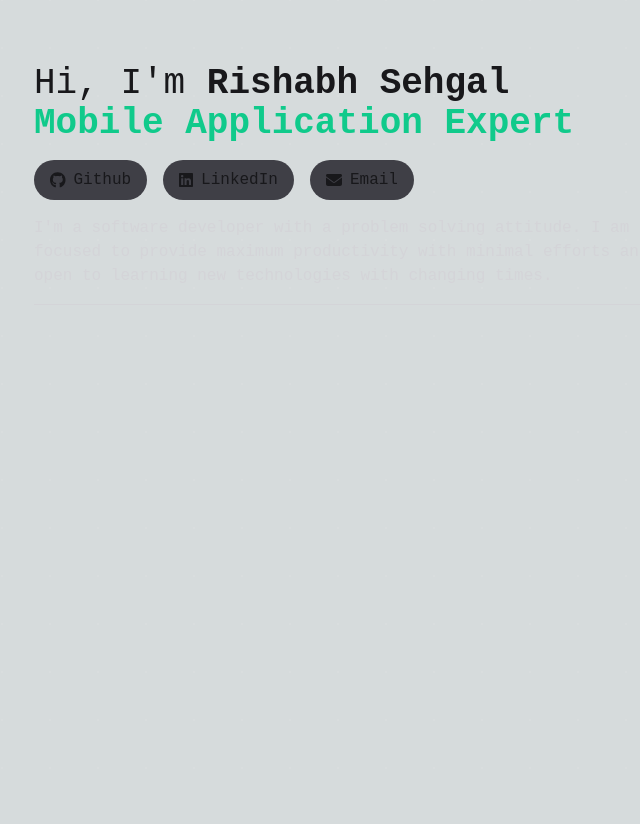
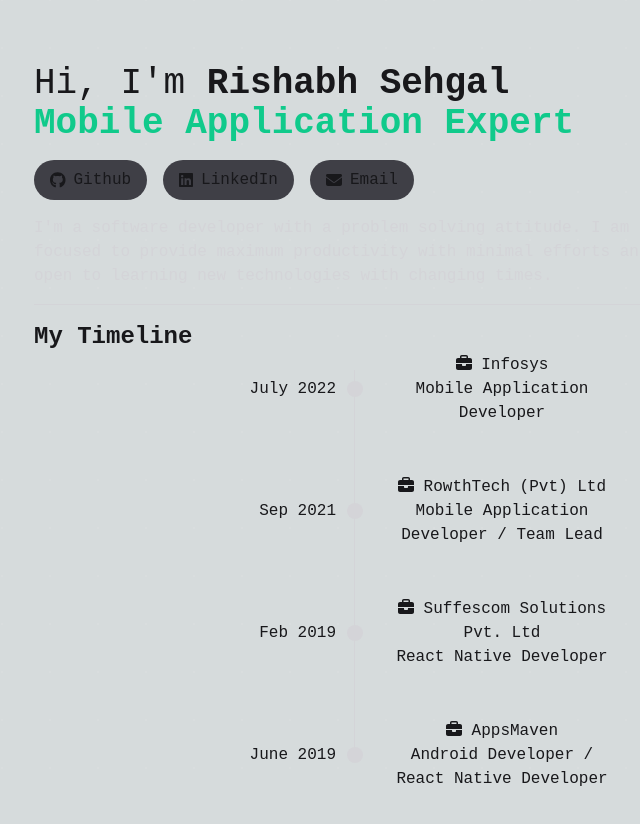
Before and after one commit to sehgalrishabh/sehgalrishabh.github.io, a Next.js app: page / in a window 1280 px wide. Shown: the top 824 px of the page, without its empty margins (286-926 px from the left). Before the commit the page ends 800 px from the top, so only its background shows below. Built offline with nearby package versions, Linux system fonts and the light colour scheme; a web font is replaced by a local one.

Commit message:
feat: added timeline

```diff
--- a/src/app/globals.css
+++ b/src/app/globals.css
@@ -4,40 +4,34 @@
 @tailwind utilities;
 
 :root {
-  --foreground-rgb: 24, 24, 27;
-  --background-start-rgb: 214, 219, 220;
-  --background-end-rgb: 255, 255, 255;
+  --foreground-rgb: rgb(24, 24, 27);
+  --background-start-rgb: rgb(214, 219, 220);
+  --background-end-rgb: rgb(255, 255, 255);
   /* THEME COLORS */
-  --primary: "#10CA8B";
-  --secondary: "#2F4858";
-  --dark-accent: "#3F3F46";
-  --white-light: "#D4D4D8";
-  --inactive-dots-color: "rgba(255,255,255,0.1)";
+  --primary: #10ca8b;
+  --secondary: #2f4858;
+  --dark-accent: #3f3f46;
+  --white-light: #d4d4d8;
+  --inactive-dots-color: rgba(255, 255, 255, 0.1);
 }
 
 @media (prefers-color-scheme: dark) {
   :root {
-    --foreground-rgb: 255, 255, 255;
-    --background-start-rgb: 24, 24, 27;
-    --background-end-rgb: 24, 24, 27;
+    --foreground-rgb: rgb(255, 255, 255);
+    --background-start-rgb: rgb(24, 24, 27);
+    --background-end-rgb: rgb(24, 24, 27);
   }
 }
 
 body {
-  color: rgb(var(--foreground-rgb));
-  background: linear-gradient(
-      to bottom,
-      transparent,
-      rgb(var(--background-end-rgb))
-    )
-    rgb(var(--background-start-rgb));
+  color: var(--foreground-rgb);
+  background: linear-gradient(to bottom, transparent, var(--background-end-rgb))
+    var(--background-start-rgb);
   position: relative;
 }
 
 canvas {
   position: fixed;
-  width: 100%;
-  height: 100%;
   z-index: -1;
 }
 
@@ -52,6 +46,83 @@
   position: relative;
 }
 
+/* TIMELINE */
+.timeline {
+  position: relative;
+  margin: 0 auto;
+  width: 90%;
+}
+.timeline ul li {
+  margin-bottom: 50px;
+  list-style-type: none;
+  display: flex;
+  flex-direction: row;
+  align-items: center;
+}
+.point {
+  min-width: 16px;
+  height: 16px;
+  background-color: var(--white-light);
+  border-radius: 100%;
+  position: relative;
+  left: 0.5px;
+}
+.timeline ul li .content {
+  width: 50%;
+}
+.timeline ul li:nth-child(odd) .content {
+  padding-left: 0;
+}
+.timeline ul li:nth-child(odd) .date {
+  padding-right: 0;
+}
+.timeline ul li:nth-child(even) .content {
+  padding-right: 0;
+}
+.timeline ul li:nth-child(even) .date {
+  padding-left: 0;
+}
+.timeline ul li .date {
+  width: 50%;
+  font-weight: normal;
+}
+.timeline ul li .date h4 {
+  /* background-color: black;  Add Background Color To Date  */
+  text-align: center;
+  padding: 5px 10px;
+}
+.timeline ul li .content h3 {
+  padding: 0px 20px;
+  /* background-color: black;  Add Background Color To Card Header  */
+  margin-bottom: 0;
+  text-align: center;
+}
+.timeline ul li .content p {
+  padding: 0px 20px;
+  /* background-color: black;  Add Background Color To Card Body  */
+  margin-top: 0;
+  text-align: center;
+}
+.timeline ul li .date h4 {
+  float: right;
+}
+/* .timeline ul li:nth-child(even) {
+  flex-direction: row-reverse;
+} */
+/* .timeline ul li:nth-child(even) .date h4 {
+  float: right;
+} */
+.timeline::before {
+  content: "";
+  position: absolute;
+  bottom: calc(25px + 8px);
+  height: calc(100% - 25px - 25px);
+  width: 1px;
+  left: 50%;
+  background-color: var(--white-light);
+}
+/* TIMELINE END*/
+
 @layer utilities {
   .text-balance {
     text-wrap: balance;
--- a/src/app/page.tsx
+++ b/src/app/page.tsx
@@ -1,17 +1,18 @@
 import { faGithub, faLinkedin } from "@fortawesome/free-brands-svg-icons";
 import PillButton from "@/components/PillButton";
-import { faEnvelope } from "@fortawesome/free-solid-svg-icons";
+import { faEnvelope, faBriefcase } from "@fortawesome/free-solid-svg-icons";
+import { FontAwesomeIcon } from "@fortawesome/react-fontawesome";
 
 const Landing = () => {
   return (
     <main className="flex min-h-screen flex-col py-16 items-center px-4 lg:px-0">
-      <section className="lg:w-1/2">
+      <section className="w-full lg:w-1/2">
         <h1 className="text-2xl lg:text-4xl">
           Hi, I&apos;m <b>Rishabh Sehgal</b>
         </h1>
-        <h1 className="text-primary font-black text-2xl lg:text-4xl">
+        <h2 className="text-primary font-black text-2xl lg:text-4xl">
           Mobile Application Expert
-        </h1>
+        </h2>
         <div
           id="social-buttons"
           className="mt-4 overflow-x-scroll flex lg:overflow-x-hidden"
@@ -33,7 +34,64 @@
           focused to provide maximum productivity with minimal efforts and open
           to learning new technologies with changing times.
         </p>
-        <hr className="mt-4 text-white-light" />
+        <hr className="my-4 text-white-light" />
+      </section>
+      <section className="w-full lg:w-1/2">
+        <strong className="text-xl lg:text-2xl">My Timeline</strong>
+
+        <div className="timeline">
+          <ul>
+            <li>
+              <div className="date">
+                <h4>July 2022</h4>
+              </div>
+              <div className="point" />
+              <div className="content">
+                <h3>
+                  <FontAwesomeIcon icon={faBriefcase} /> Infosys
+                </h3>
+                <p>Mobile Application Developer</p>
+              </div>
+            </li>
+            <li>
+              <div className="date">
+                <h4>Sep 2021</h4>
+              </div>
+              <div className="point" />
+              <div className="content">
+                <h3>
+                  <FontAwesomeIcon icon={faBriefcase} /> RowthTech (Pvt) Ltd
+                </h3>
+                <p>Mobile Application Developer / Team Lead</p>
+              </div>
+            </li>
+            <li>
+              <div className="date">
+                <h4>Feb 2019</h4>
+              </div>
+              <div className="point" />
+              <div className="content">
+                <h3>
+                  <FontAwesomeIcon icon={faBriefcase} /> Suffescom Solutions
+                  Pvt. Ltd
+                </h3>
+                <p>React Native Developer</p>
+              </div>
+            </li>
+            <li>
+              <div className="date">
+                <h4>June 2019</h4>
+              </div>
+              <div className="point" />
+              <div className="content">
+                <h3>
+                  <FontAwesomeIcon icon={faBriefcase} /> AppsMaven
+                </h3>
+                <p>Android Developer / React Native Developer</p>
+              </div>
+            </li>
+          </ul>
+        </div>
       </section>
     </main>
   );
--- a/src/components/DotGrid/index.tsx
+++ b/src/components/DotGrid/index.tsx
@@ -111,7 +111,7 @@
   useTouchEvents(updatePosition, canvasRef);
   useCanvas(setDotPositions, drawDot, canvasRef);
 
-  return <canvas ref={canvasRef} />;
+  return <canvas ref={canvasRef} width={"100%"} height={"100%"} />;
 };
 
 export default DotGrid;
```
